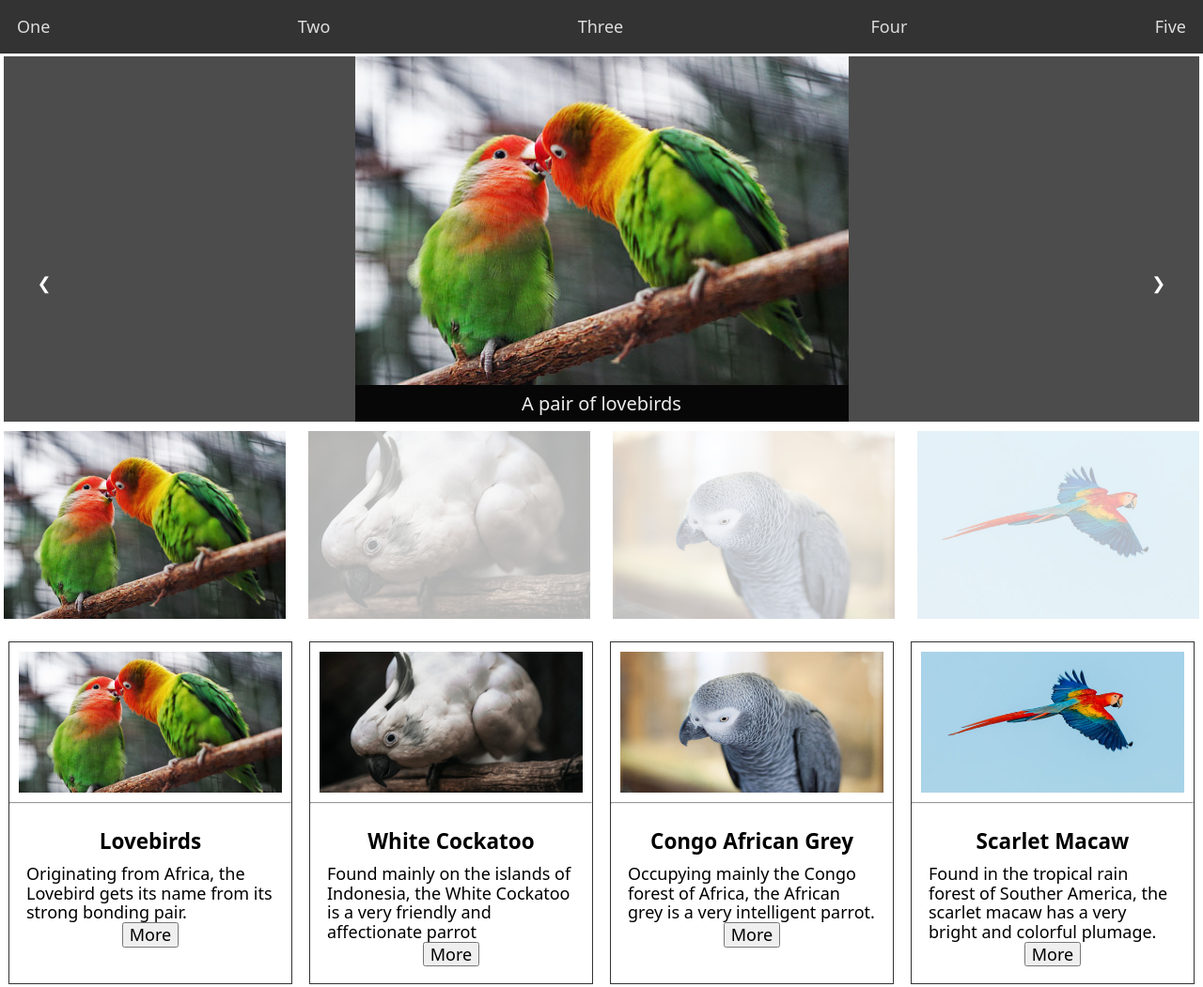
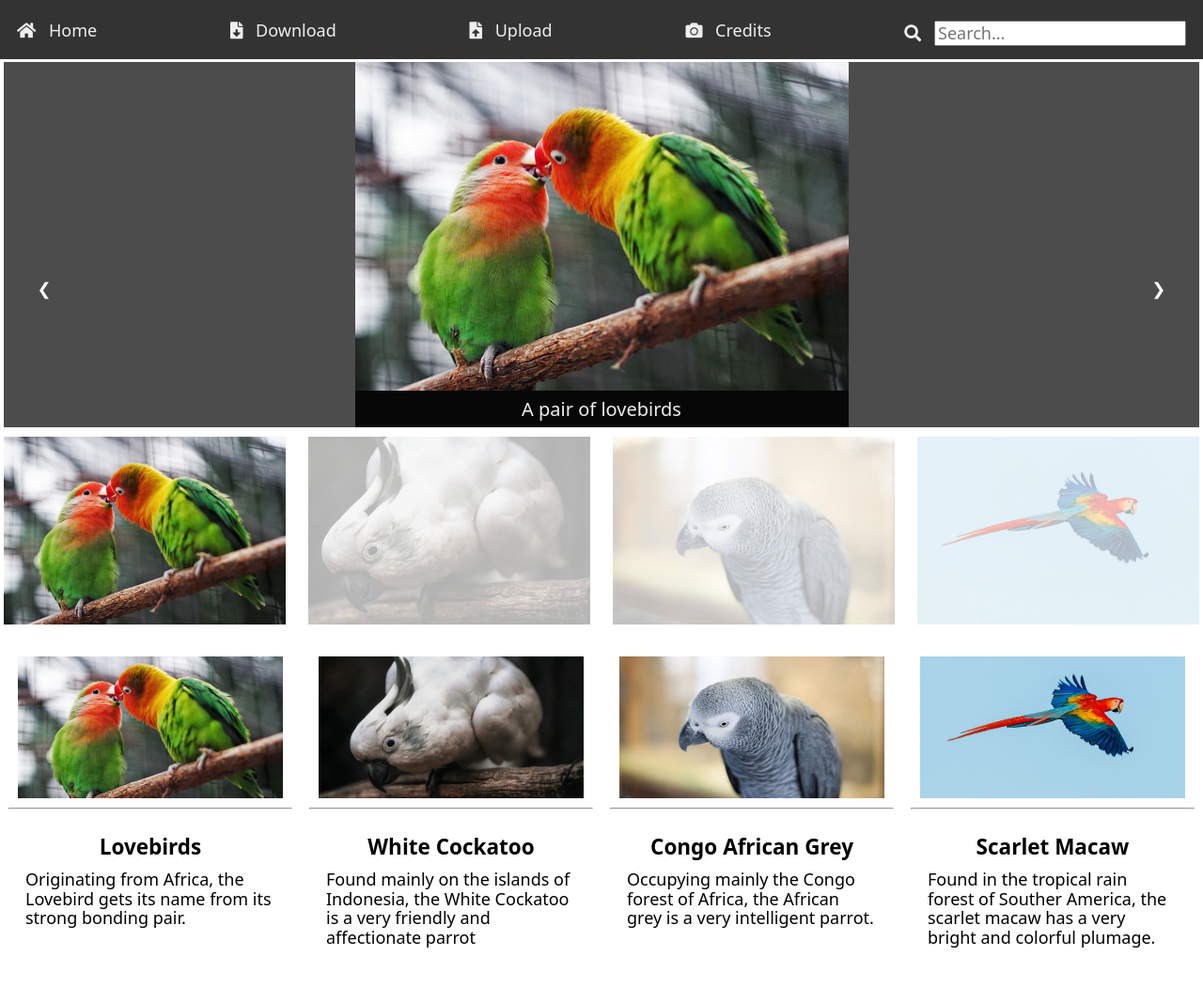
Before and after one commit to JarodBillings/billinj-media_gallery, a plain HTML site: page index.html in a window 1280 px wide. Shown: the top 1051 px of the page at 94% size. Drawn offline with nearby package versions, Linux system fonts and the light colour scheme.

Commit message:
Minor Style Changes

```diff
--- a/css/style.css
+++ b/css/style.css
@@ -32,6 +32,17 @@ nav {
   padding: 1em;
   flex-direction: column;
 }
+
+.nav-links{
+  position: relative;
+  top: 4px;
+  text-align: center;
+  color: var(--rev-text)
+}
+.fas{
+  padding-right: .5em;
+}
+
 @media screen and (min-width: 768px) {
   nav {flex-direction: row;}
 }
@@ -69,6 +80,9 @@ nav a {
 @media screen and (min-width: 550px) {
   .grid-container {grid-template-columns: repeat(2, 1fr);}
 }
+@media screen and (max-width: 550px){
+  .slideshow{display: none}
+}
 @media screen and (min-width: 768px) {
   .grid-container {grid-template-columns: repeat(3, 1fr);}
 }
@@ -76,8 +90,13 @@ nav a {
   .grid-container {grid-template-columns: repeat(4, 1fr);}
 }
 .card {
-  border: 1px solid #333;
   text-align: center;
+  transition: box-shadow .5s;
+  border: 1px
+}
+
+.card:hover{
+  box-shadow: -1px 1px 6px 5px #777;
 }
 .card-content {
   padding: 1em;
@@ -256,7 +275,5 @@ nav a {
 
 .modal-text{
  grid-area: text;
- justify-items: center;
- justify-self: center;
  align-self: center;
 }
--- a/index.html
+++ b/index.html
@@ -9,15 +9,43 @@
   <link rel="stylesheet" href="css/sanitize.css">
   <link rel="stylesheet" href="css/style.css">
   <script src="https://ajax.googleapis.com/ajax/libs/jquery/3.4.1/jquery.min.js"></script>
+  <link rel="stylesheet" href="https://use.fontawesome.com/releases/v5.7.1/css/all.css" integrity="sha384-fnmOCqbTlWIlj8LyTjo7mOUStjsKC4pOpQbqyi7RrhN7udi9RwhKkMHpvLbHG9Sr" crossorigin="anonymous">
+
 </head>
 
 <body>
   <nav class="topnav" id="main-nav">
-    <a href="#" class="nav-links">One</a>
-    <a href="#" class="nav-links">Two</a>
-    <a href="#" class="nav-links">Three</a>
-    <a href="#" class="nav-links">Four</a>
-    <a href="#" class="nav-links">Five</a>
+    <a href="#" class="nav-links">
+      <span class="nav-label">
+        <i class="fas fa-home"></i>
+        Home
+      </span>
+    </a>
+
+    <a href="#" class="nav-links">
+      <span class="nav-label">
+        <i class="fas fa-file-download"></i>
+        Download
+      </span>
+    </a>
+    <a href="#" class="nav-links">
+      <span class="nav-label">
+        <i class="fas fa-file-upload"></i>
+        Upload
+      </span>
+    </a>
+    <a href="#" class="nav-links">
+      <span class="nav-label">
+        <i class="fas fa-camera"></i>
+        Credits
+      </span>
+    </a>
+    <a href="#" class="nav-links">
+      <span class="nav-label">
+        <i class="fas fa-search"></i>
+        <input type="search" placeholder="Search..."/>
+      </span>
+    </a>
     <a href="javascript:void(0);" class="nav-link trigram" onclick="navToggle()">&#9776;</a>
   </nav>
   <section class="slideshow">
@@ -80,7 +108,6 @@
       <div class="card-content">
         <h3>Lovebirds</h3>
         <p>Originating from Africa, the Lovebird gets its name from its strong bonding pair.</p>
-        <button class="more modal-button" data-modal="#C1">More</button>
       </div>
     </div>
 
@@ -104,7 +131,6 @@
       <div class="card-content">
         <h3>White Cockatoo</h3>
         <p>Found mainly on the islands of Indonesia, the White Cockatoo is a very friendly and affectionate parrot</p>
-        <button class="more">More</button>
       </div>
     </div>
 
@@ -128,7 +154,6 @@
       <div class="card-content">
         <h3>Congo African Grey</h3>
         <p>Occupying mainly the Congo forest of Africa, the African grey is a very intelligent parrot. </p>
-        <button class="more">More</button>
       </div>
     </div>
 
@@ -154,7 +179,6 @@
         <h3>Scarlet Macaw</h3>
         <p>Found in the tropical rain forest of Souther America, the scarlet macaw has a very bright and colorful
           plumage. </p>
-        <button class="more">More</button>
       </div>
     </div>
 
@@ -178,7 +202,6 @@
       <div class="card-content">
         <h3>Cockatiel</h3>
         <p>A distant cousin of the Cockatoo, Cockatiels are found in large flocks over the Australian continent</p>
-        <button class="more">More</button>
       </div>
     </div>
 
@@ -202,7 +225,6 @@
       <div class="card-content">
         <h3>Budgie</h3>
         <p>Also found in Australian is the Budgie is a very common house pet due to its colors and easy temperment</p>
-        <button class="more">More</button>
       </div>
     </div>
 
@@ -227,7 +249,6 @@
         <h3>Blue & Gold Macaw</h3>
         <p>Located mainly in the tropical rain forests, the B&G Macaw gets its name from its very prominant chest and
           back colors</p>
-        <button class="more">More</button>
       </div>
     </div>
 
@@ -254,7 +275,6 @@
           in the wild,
           both the parent macaw specicies are located in the Amazon rain forest.
         </p>
-        <button class="more">More</button>
       </div>
     </div>
 
@@ -278,7 +298,6 @@
       <div class="card-content">
         <h3>Indian Ring-Necked</h3>
         <p>Habiting primarily in India, this parrot gets its name from its very distinct black ring on its neck</p>
-        <button class="more">More</button>
       </div>
     </div>
 
@@ -303,7 +322,6 @@
         <h3>Electus</h3>
         <p>Living with both Cockatoos and Cockatiels, the Electus is primarily found in Australia and Indonesia. It is
           unique amoung parrots for its large constast between male and female colors</p>
-        <button class="more">More</button>
       </div>
     </div>
 
@@ -327,7 +345,6 @@
       <div class="card-content">
         <h3>Marigold Lorikeet</h3>
         <p>Native to south east Asia, the marigold lorikeet has very bright and colorful face and body feathers</p>
-        <button class="more">More</button>
       </div>
     </div>
     <div id="C11" class="modal" style="display: none;">
@@ -350,7 +367,6 @@
         <h3>Military Macaw</h3>
         <p>Found in the forests of Mexico, the military macaw gets its name from its dull and military looking plumage
         </p>
-        <button class="more">More</button>
       </div>
     </div>
     <div id="C12" class="modal" style="display: none;">
```
